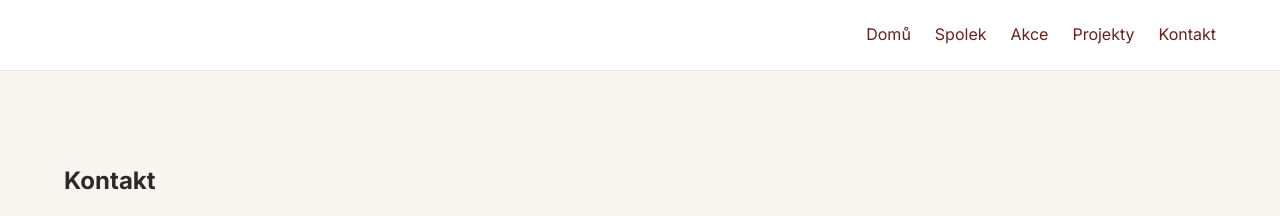
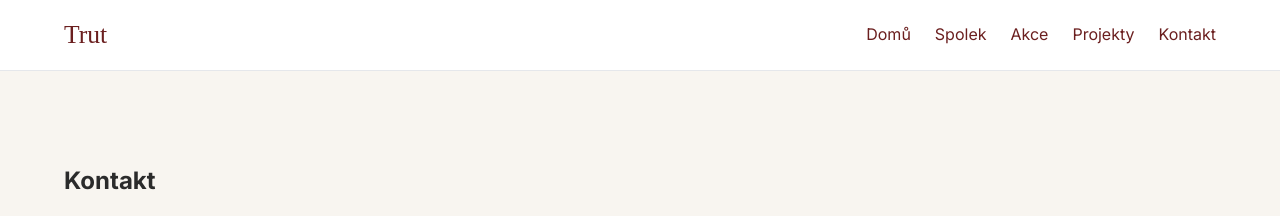
Before and after one commit to petira/trut, a Jekyll site: the page built from contact.md, in a window 1280 px wide. Shown: the top 216 px of the page. Built offline with Jekyll 4.4.1, drawn with Linux system fonts in a browser that asks for light colours; some web fonts are replaced.

Commit message:
Update navigation.html

```diff
--- a/_includes/navigation.html
+++ b/_includes/navigation.html
@@ -4,7 +4,7 @@
 
         <div class="brand">
             <a href="{{ '/' | relative_url }}">
-                {{ site.data.site.organization.short_name }}
+                {{ site.data.organization.short_name }}
             </a>
         </div>
 
```
